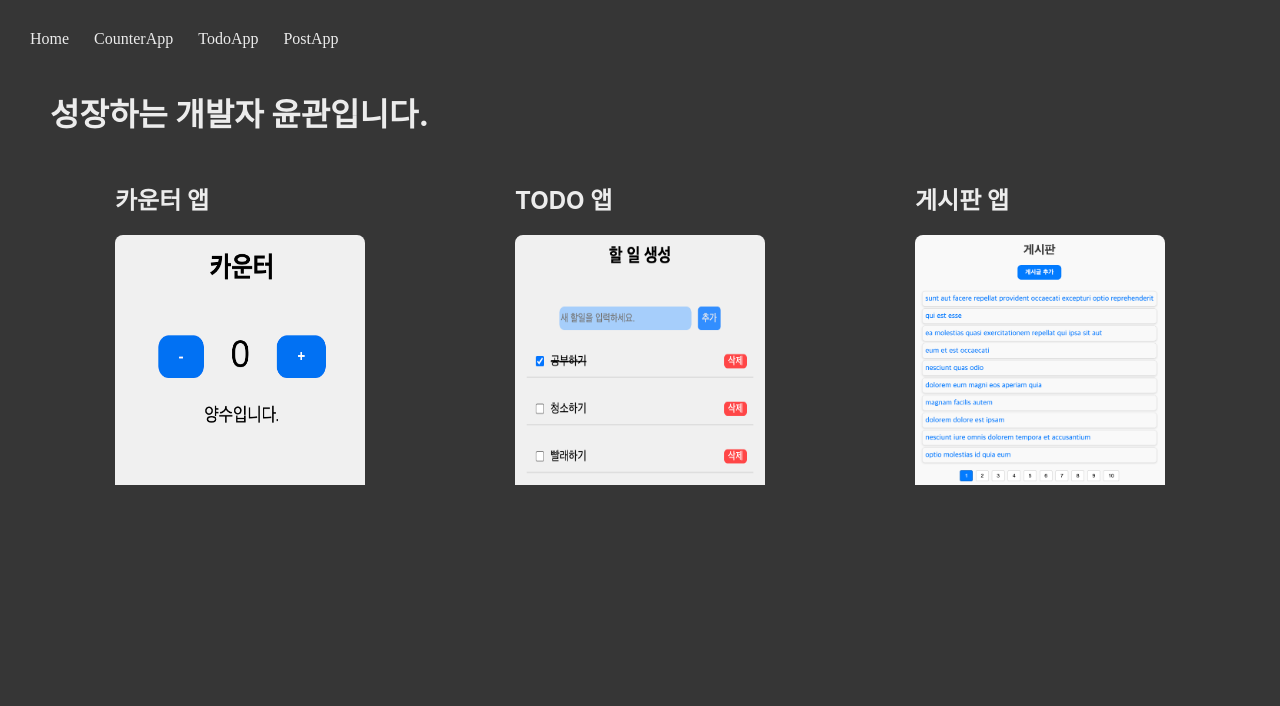
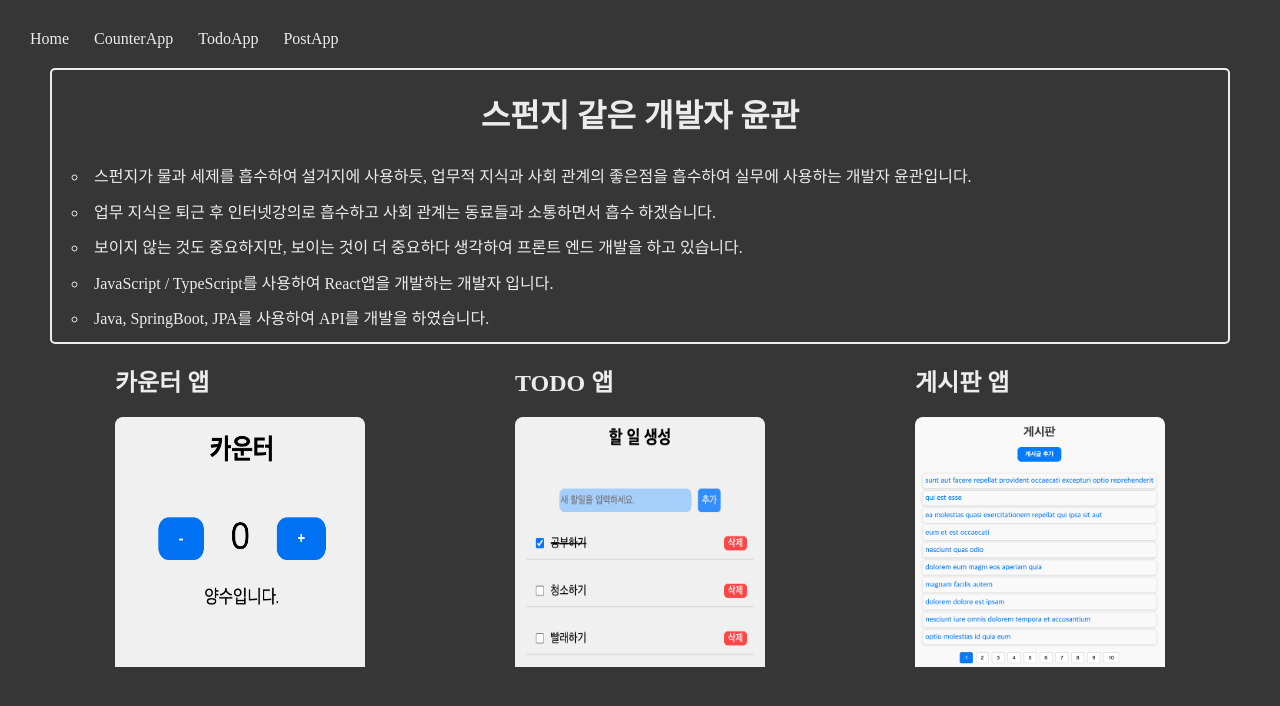
Before and after one commit to Dominico-Yoon/my-portfolio, a Next.js app: page / in a window 1280 px wide. Shown: the top 706 px of the page. Built offline with nearby package versions, Linux system fonts and the light colour scheme.

Commit message:
20240814 - feat: 메인페이지 자기소개 추가

```diff
--- a/app/page.module.css
+++ b/app/page.module.css
@@ -1,13 +1,38 @@
 .body {
   margin: 0;
   padding: 0;
-  font-family: -apple-system, BlinkMacSystemFont, "Segoe UI", Roboto,
-    "Helvetica Neue", Arial, sans-serif;
   background-color: #363636;
   color: #ececec;
   line-height: 1.6;
   min-height: 100vh;
   padding: 20px;
+}
+
+.myInfo {
+  padding: 0 10px;
+  border: 2px solid #ececec;
+  border-radius: 5px;
+}
+
+.myInfo h1 {
+  text-align: center;
+}
+
+.myInfo li {
+  margin-bottom: 10px;
+  padding-left: 10px;
+  list-style: circle;
+  transition: transform 0.3s ease, box-shadow 0.3s ease;
+}
+
+.myInfo li:hover {
+  font-weight: bold;
+  transform: translateY(-5px);
+  box-shadow: 0px 6px 15px rgba(0, 0, 0, 0.3);
+}
+
+.myInfo li:last-of-type {
+  border: none;
 }
 
 .linkContainer {
--- a/app/page.tsx
+++ b/app/page.tsx
@@ -5,7 +5,25 @@ import styles from "./page.module.css";
 export default function Home() {
   return (
     <div className={styles.body}>
-      <h1>성장하는 개발자 윤관입니다.</h1>
+      <div className={styles.myInfo}>
+        <h1>스펀지 같은 개발자 윤관</h1>
+        <li>
+          스펀지가 물과 세제를 흡수하여 설거지에 사용하듯, 업무적 지식과 사회
+          관계의 좋은점을 흡수하여 실무에 사용하는 개발자 윤관입니다.
+        </li>
+        <li>
+          업무 지식은 퇴근 후 인터넷강의로 흡수하고 사회 관계는 동료들과
+          소통하면서 흡수 하겠습니다.
+        </li>
+        <li>
+          보이지 않는 것도 중요하지만, 보이는 것이 더 중요하다 생각하여 프론트
+          엔드 개발을 하고 있습니다.
+        </li>
+        <li>
+          JavaScript / TypeScript를 사용하여 React앱을 개발하는 개발자 입니다.
+        </li>
+        <li>Java, SpringBoot, JPA를 사용하여 API를 개발을 하였습니다.</li>
+      </div>
       <div className={styles.linkContainer}>
         <div>
           <h2>카운터 앱</h2>
```
